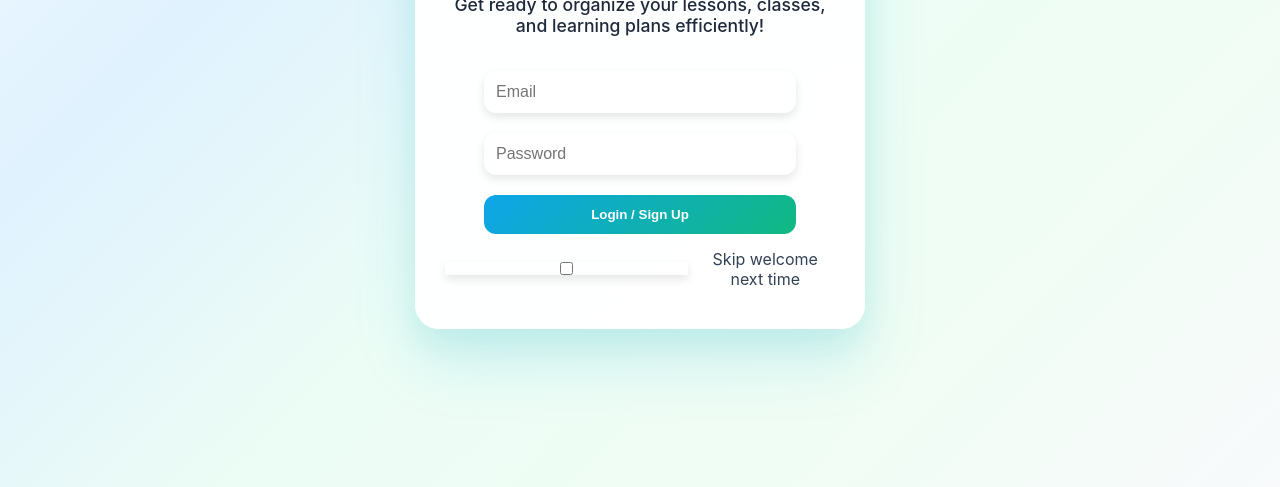
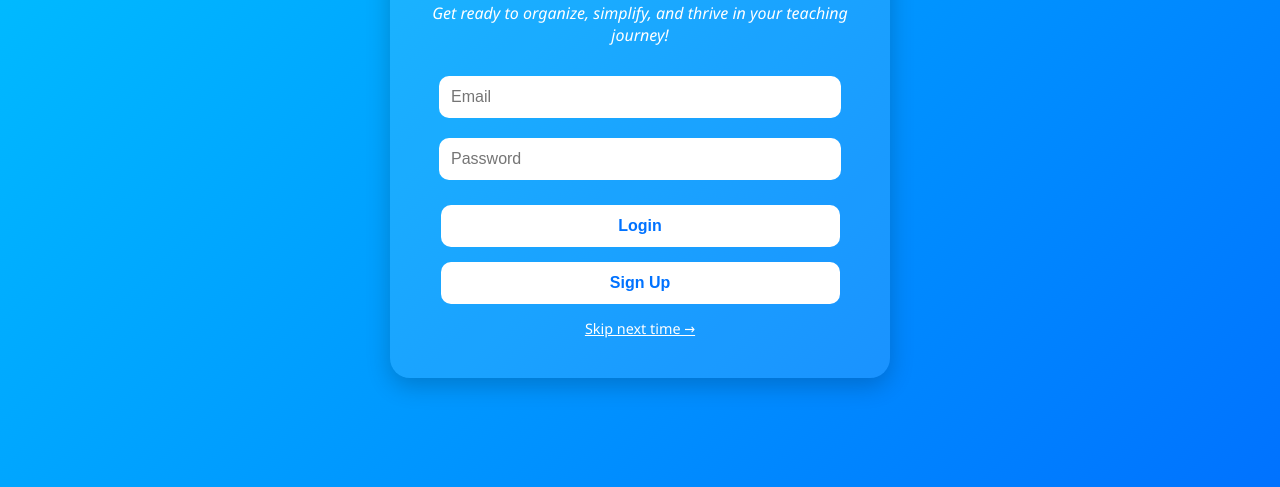
Before and after one commit to CieloYRio/EduFlow-4, a plain HTML site: page index.html in a window 1280 px wide. Shown: the part 313-800 px from the top of the page. Drawn offline with Linux system fonts and the light colour scheme.

Commit message:
Update index.html

```diff
--- a/index.html
+++ b/index.html
@@ -3,135 +3,134 @@
 <head>
   <meta charset="UTF-8">
   <meta name="viewport" content="width=device-width, initial-scale=1.0">
-<title>Welcome to EduFlow Planner</title>
-<!-- Firebase SDK -->
-<script src="https://www.gstatic.com/firebasejs/9.22.1/firebase-app-compat.js"></script>
-<script src="https://www.gstatic.com/firebasejs/9.22.1/firebase-auth-compat.js"></script>
+  <title>EduFlow Planner</title>
+  <style>
+    body {
+      margin: 0;
+      font-family: 'Segoe UI', Tahoma, Geneva, Verdana, sans-serif;
+      background: linear-gradient(135deg, #00c6ff, #0072ff);
+      color: #fff;
+      text-align: center;
+      height: 100vh;
+      display: flex;
+      align-items: center;
+      justify-content: center;
+    }
 
-<style>
-* { margin: 0; padding: 0; box-sizing: border-box; }
-body {
-    font-family: 'Inter', sans-serif;
-    background: linear-gradient(135deg, #f0f9ff 0%, #e0f2fe 25%, #ecfdf5 50%, #f0fdf4 75%, #f8fafc 100%);
-    min-height: 100vh;
-    display: flex;
-    justify-content: center;
-    align-items: center;
+    .container {
+      background: rgba(255, 255, 255, 0.1);
+      padding: 40px;
+      border-radius: 20px;
+      box-shadow: 0px 8px 25px rgba(0, 0, 0, 0.2);
+      width: 100%;
+      max-width: 420px;
     }
-.container {
-    max-width: 450px;
-    width: 100%;
-    background: rgba(255,255,255,0.95);
-    backdrop-filter: blur(20px);
-    border-radius: 24px;
-    padding: 40px 30px;
-    text-align: center;
-    box-shadow: 0 32px 64px rgba(14,165,233,0.15), 0 16px 32px rgba(16,185,129,0.1);
-}
+
     h1 {
-    font-size: 2.5rem;
-    font-weight: 800;
-    background: linear-gradient(45deg, #0ea5e9, #10b981);
-    -webkit-background-clip: text;
-    -webkit-text-fill-color: transparent;
+      font-size: 2rem;
+      font-weight: bold;
       margin-bottom: 10px;
     }
-.subtitle {
-    margin-bottom: 25px;
-    font-weight: 500;
-    color: #1e293b;
-    font-size: 1.1rem;
+
+    p {
+      font-size: 1rem;
+      margin-bottom: 20px;
     }
+
     input {
-    width: 80%;
+      width: 90%;
       padding: 12px;
       margin: 10px 0;
+      border-radius: 10px;
       border: none;
-    border-radius: 12px;
+      outline: none;
       font-size: 1rem;
-    box-shadow: 0 4px 10px rgba(0,0,0,0.1);
     }
+
     button {
-    width: 80%;
+      width: 95%;
       padding: 12px;
-    margin-top: 10px;
+      margin-top: 15px;
       border: none;
-    border-radius: 12px;
-    background: linear-gradient(135deg,#0ea5e9,#10b981);
-    color: white;
-    font-weight: 600;
+      border-radius: 10px;
+      background: #fff;
+      color: #0072ff;
+      font-size: 1rem;
+      font-weight: bold;
       cursor: pointer;
-    transition: 0.3s;
+      transition: background 0.3s ease;
     }
-button:hover { opacity: 0.9; }
-.remember { margin-top: 15px; display: flex; align-items: center; justify-content: center; gap: 8px; color: #334155; }
-.error { color: #ef4444; display: none; margin-top: 10px; font-size: 0.95rem; }
+
+    button:hover {
+      background: #f1f1f1;
+    }
+
+    .skip-link {
+      margin-top: 15px;
+      display: block;
+      font-size: 0.9rem;
+      color: #fff;
+      text-decoration: underline;
+      cursor: pointer;
+    }
   </style>
 </head>
 <body>
+  <div class="container">
+    <h1>Welcome to EduFlow Planner ✨</h1>
+    <p>Smart Curriculum Design for Modern Educators</p>
+    <p><em>Get ready to organize, simplify, and thrive in your teaching journey!</em></p>
 
-<div class="container">
-    <h1>✨ Welcome to EduFlow Planner</h1>
-    <p class="subtitle">Get ready to organize your lessons, classes, and learning plans efficiently!</p>
-
-    <!-- Single Firebase Email/Password Login/Signup -->
-    <input type="email" id="email" placeholder="Email" required>
-    <input type="password" id="password" placeholder="Password" required>
-    <button id="authButton">Login / Sign Up</button>
-
-    <div class="remember">
-        <input type="checkbox" id="skipWelcome">
-        <label for="skipWelcome">Skip welcome next time</label>
+    <input type="email" id="email" placeholder="Email" />
+    <input type="password" id="password" placeholder="Password" />
+    <button onclick="login()">Login</button>
+    <button onclick="signup()">Sign Up</button>
+    <span class="skip-link" onclick="skip()">Skip next time →</span>
   </div>
 
-    <div class="error" id="errorMsg"></div>
-</div>
+  <!-- Firebase SDK -->
+  <script src="https://www.gstatic.com/firebasejs/9.6.1/firebase-app.js"></script>
+  <script src="https://www.gstatic.com/firebasejs/9.6.1/firebase-auth.js"></script>
+  <script>
+    // ✅ Your Firebase Config
+    const firebaseConfig = {
+      apiKey: "AIzaSyByRBm1bsDCH2GccIxyiuWttdqOzUB6-KQ",
+      authDomain: "eduflowplanner.firebaseapp.com",
+      projectId: "eduflowplanner",
+      storageBucket: "eduflowplanner.firebasestorage.app",
+      messagingSenderId: "201580924502",
+      appId: "1:201580924502:web:09e4e881899395a67335f7"
+    };
 
-<script>
-// Firebase configuration
-const firebaseConfig = {
-    apiKey: "YOUR_API_KEY",
-    authDomain: "YOUR_PROJECT_ID.firebaseapp.com",
-    projectId: "YOUR_PROJECT_ID",
-    storageBucket: "YOUR_PROJECT_ID.appspot.com",
-    messagingSenderId: "YOUR_SENDER_ID",
-    appId: "YOUR_APP_ID"
-};
-firebase.initializeApp(firebaseConfig);
+    // Initialize Firebase
+    const app = firebase.initializeApp(firebaseConfig);
     const auth = firebase.auth();
 
-// Auto-redirect if user chose to skip welcome previously
-if(localStorage.getItem('skipWelcome') === 'true' && auth.currentUser){
-    window.location.href = "main.html";
+    function login() {
+      const email = document.getElementById("email").value;
+      const password = document.getElementById("password").value;
+      auth.signInWithEmailAndPassword(email, password)
+        .then(() => {
+          alert("Login successful!");
+          window.location.href = "planner.html"; // redirect to main planner
+        })
+        .catch(error => alert(error.message));
     }
 
-// Single button handles login or signup
-document.getElementById('authButton').addEventListener('click', () => {
-    const email = document.getElementById('email').value;
-    const password = document.getElementById('password').value;
-    const remember = document.getElementById('skipWelcome').checked;
-    const errorDiv = document.getElementById('errorMsg');
+    function signup() {
+      const email = document.getElementById("email").value;
+      const password = document.getElementById("password").value;
+      auth.createUserWithEmailAndPassword(email, password)
+        .then(() => {
+          alert("Signup successful!");
+          window.location.href = "planner.html"; // redirect to main planner
+        })
+        .catch(error => alert(error.message));
+    }
 
-    // Try login first
-    auth.signInWithEmailAndPassword(email, password)
-        .then(userCredential => {
-            if(remember) localStorage.setItem('skipWelcome', 'true');
-            window.location.href = "main.html";
-        })
-        .catch(error => {
-            // If login fails (e.g. user doesn't exist), create new account
-            auth.createUserWithEmailAndPassword(email, password)
-                .then(userCredential => {
-                    if(remember) localStorage.setItem('skipWelcome', 'true');
-                    window.location.href = "main.html";
-                })
-                .catch(err => {
-                    errorDiv.textContent = err.message;
-                    errorDiv.style.display = 'block';
-                });
-        });
-});
+    function skip() {
+      window.location.href = "planner.html";
+    }
   </script>
-
 </body>
 </html>
```
Lines whose indentation alone changed are shown as unchanged.
